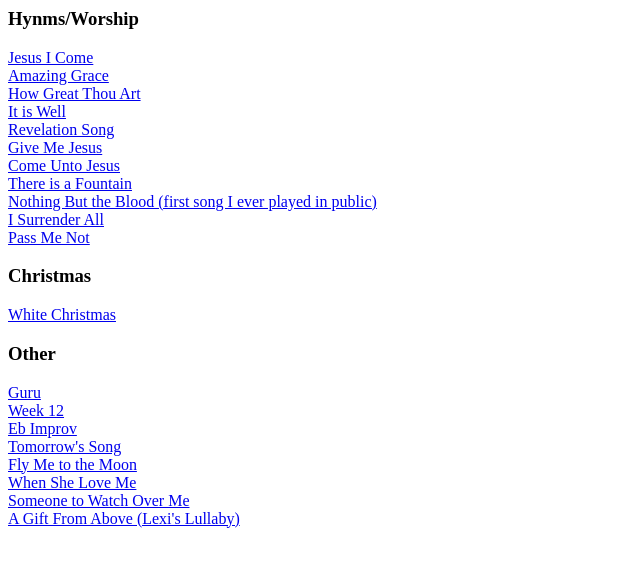
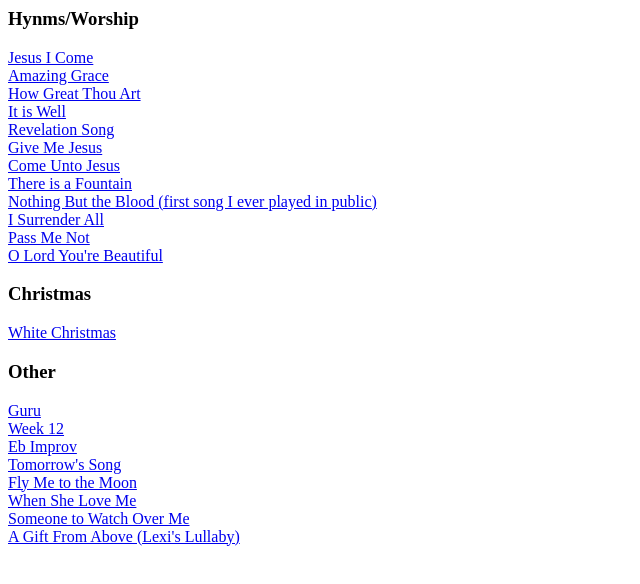
Before and after one commit to markowens/media, a plain HTML site: page docs/kbd/index2.html in a window 1280 px wide. Shown: the whole page, without its empty margins (0-640 px from the left). Drawn offline with Linux system fonts and the light colour scheme.

Commit message:
another song

```diff
--- a/docs/kbd/index2.html
+++ b/docs/kbd/index2.html
@@ -25,6 +25,8 @@
 <a href="./i-surrender-all.mp3">I Surrender All</a>
 <br/>
 <a href="./pass-me-not.mp3">Pass Me Not</a>
+<br/>
+<a href="./your-beautiful.mp3">O Lord You're Beautiful</a>
 <br/>
 
 <p/>
```
Also changed, not shown: 1 other file.
